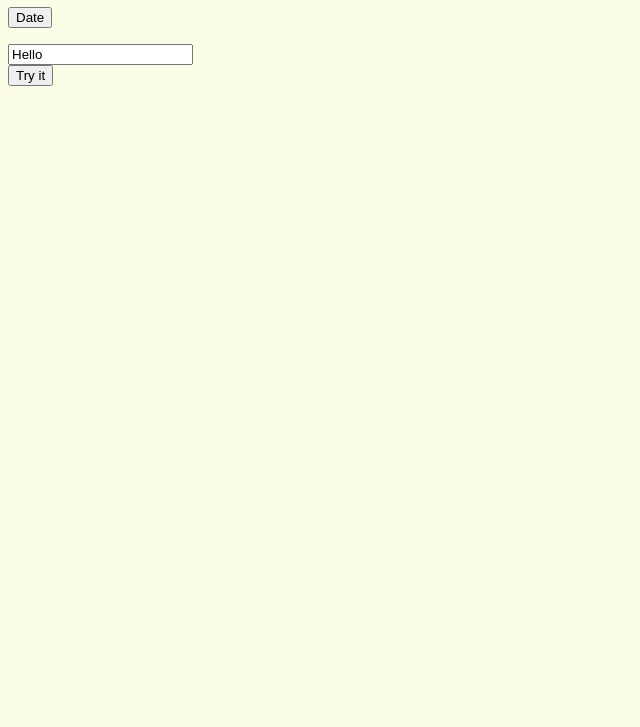
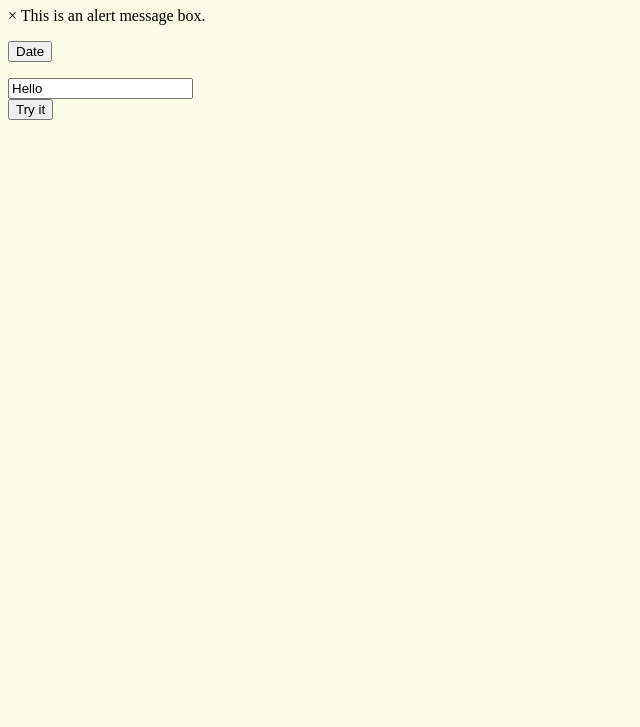
Before and after one commit to morgan-bronson/Unit4-04-HTML, a plain HTML site: page index.html in a window 1280 px wide. Shown: the part 73-800 px from the top of the page, without its empty margins (0-640 px from the left). Drawn offline with Linux system fonts and the light colour scheme.

Commit message:
alert message box

```diff
--- a/index.html
+++ b/index.html
@@ -6,6 +6,10 @@
   </head>
   <body>
     <h1>Heading</h1>
+        <div class="alert">
+      <span class="closebtn" onclick="this.parentElement.style.display='none';">&times;</span>
+    This is an alert message box.
+    </div>
     <p>
       <button id="mybtn">Date</button>
       <p id="demo"></p>
@@ -13,7 +17,6 @@
     <input type="text" id="myText" value="Hello">
     <br>
     <button onclick="textBox()">Try it</button>
-
     <script src="script.js"></script>
   </body>
 </html>
--- a/script.js
+++ b/script.js
@@ -6,6 +6,6 @@ function displayDate () {
   document.getElementById('demo').innerHTML = Date()
 }
 
-function textBox() {
+function textBox () {
   document.getElementById("myText").value = "Goodbye!";
 }
```
